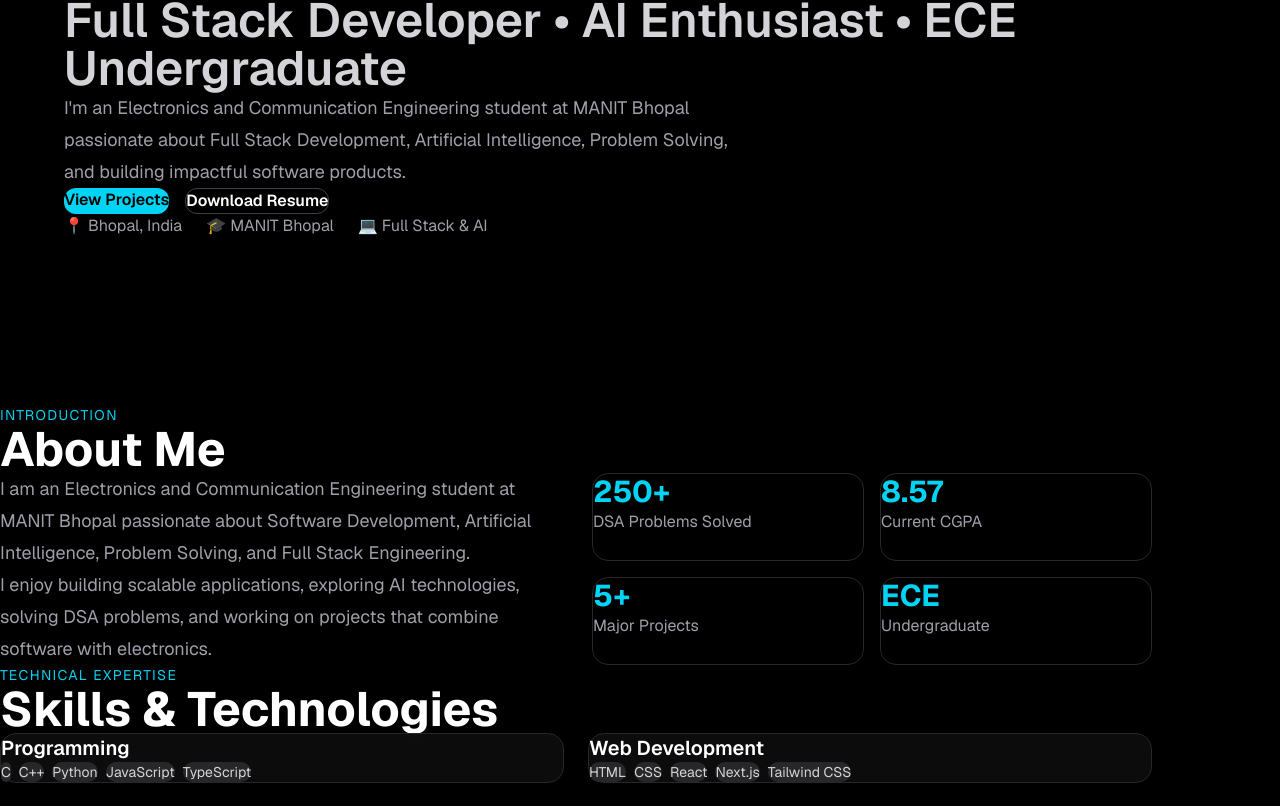
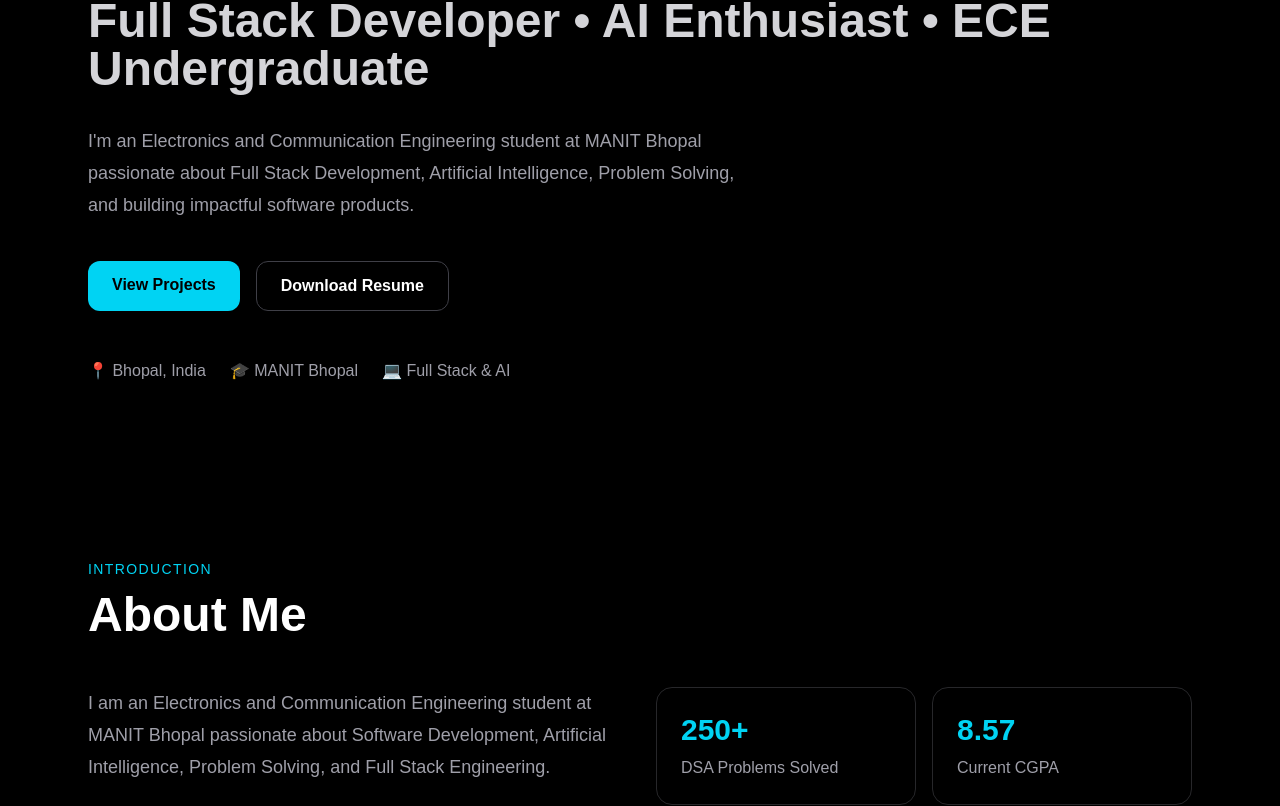
Before and after one commit to riteshjat2004/my-portfolio, a Next.js app: page / in a window 1280 px wide. Shown: the part 344-1150 px from the top of the page. Built offline with nearby package versions, Linux system fonts and the light colour scheme.

Commit message:
Fix globals.css layout issue

```diff
--- a/src/app/globals.css
+++ b/src/app/globals.css
@@ -1,60 +1,40 @@
 @import "tailwindcss";
 
 :root {
---background: #09090b;
---foreground: #fafafa;
---muted: #a1a1aa;
---card: #18181b;
---border: #27272a;
---accent: #22d3ee;
+  --background: #ffffff;
+  --foreground: #171717;
 }
 
-@theme {
---color-background: var(--background);
---color-foreground: var(--foreground);
---font-sans: var(--font-geist-sans);
---font-mono: var(--font-geist-mono);
+@theme inline {
+  --color-background: var(--background);
+  --color-foreground: var(--foreground);
+  --font-sans: var(--font-geist-sans);
+  --font-mono: var(--font-geist-mono);
 }
 
-* {
-  box-sizing: border-box;
-  margin: 0;
-  padding: 0;
+@media (prefers-color-scheme: dark) {
+  :root {
+    --background: #0a0a0a;
+    --foreground: #ededed;
   }
-
-html {
-scroll-behavior: smooth;
 }
 
 body {
-background: var(--background);
-color: var(--foreground);
-min-height: 100vh;
-font-family: var(--font-geist-sans), Arial, Helvetica, sans-serif;
-text-rendering: optimizeLegibility;
--webkit-font-smoothing: antialiased;
+  background: var(--background);
+  color: var(--foreground);
+  font-family: Arial, Helvetica, sans-serif;
+
+}
+body {
+  background-color: #09090b;
+  color: #fafafa;
 }
 
 ::selection {
-background: var(--accent);
-color: #000;
+  background: #22d3ee;
+  color: black;
 }
 
-/* Scrollbar */
-
-::-webkit-scrollbar {
-width: 10px;
+html {
+  scroll-behavior: smooth;
 }
-
-::-webkit-scrollbar-track {
-background: #09090b;
-}
-
-::-webkit-scrollbar-thumb {
-background: #27272a;
-border-radius: 9999px;
-}
-
-::-webkit-scrollbar-thumb:hover {
-background: #3f3f46;
-}
```
